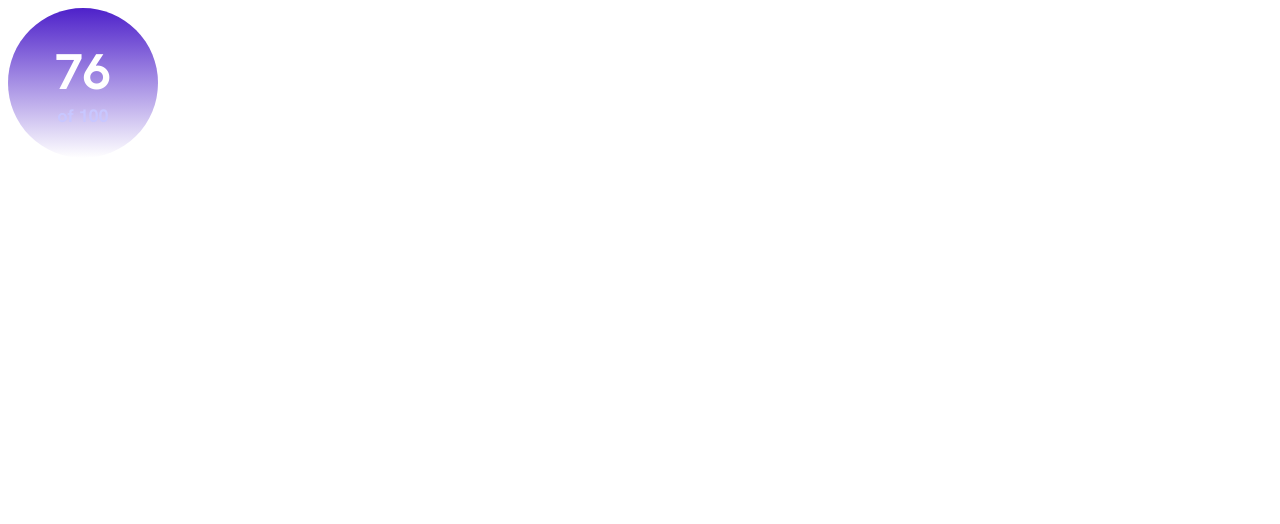
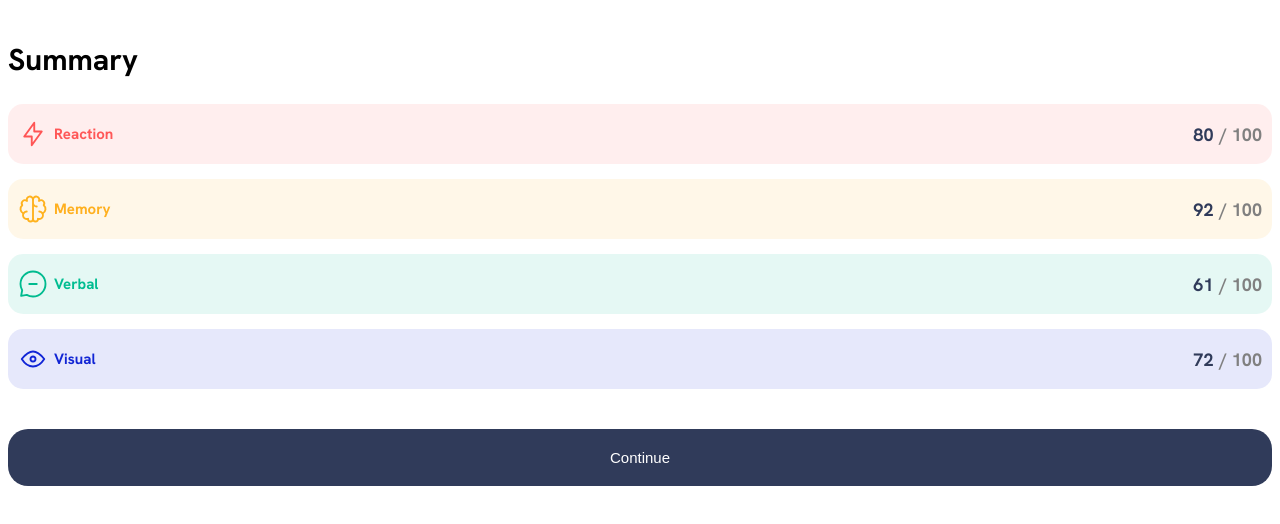
Before and after one commit to RereTooki/results-summary-component, a plain HTML site: page index.html in a window 1280 px wide. Drawn offline with Linux system fonts and the light colour scheme.

Commit message:
Edited my font sizes

```diff
--- a/index.html
+++ b/index.html
@@ -10,9 +10,59 @@
     <link rel="stylesheet" href="css/styles.css">
 </head>
 <body>
-    <div class="circle">
-        <h1 class="white">76</h1>
-        <p>of 100</p>
-    </div>
+    <section class="summary">
+        <h2>Summary</h2>
+        <section class="badges">
+            <div class="badge badge--one">
+                <div class="badge__head bold">
+                    <svg class="icon">
+                        <use xlink:href="images/sprite.svg#icon-reaction"></use>
+                    </svg>
+                    <h3 class="bold">Reaction</h3>
+                </div>
+                <div class="badge__score">
+                    <p class="score--dark bold ">80</p>
+                    <p class="score--normal">/ 100</p>
+                </div>
+            </div>
+            <div class="badge badge--two">
+                <div class="badge__head bold">
+                    <svg class="icon">
+                        <use xlink:href="images/sprite.svg#icon-memory"></use>
+                    </svg>
+                    <h3 class="bold">Memory</h3>
+                </div>
+                <div class="badge__score">
+                    <p class="score--dark bold ">92</p>
+                    <p class="score--normal">/ 100</p>
+                </div>
+            </div>
+            <div class="badge badge--three">
+                <div class="badge__head bold">
+                    <svg class="icon">
+                        <use xlink:href="images/sprite.svg#icon-verbal"></use>
+                    </svg>
+                    <h3 class="bold">Verbal</h3>
+                </div>
+                <div class="badge__score">
+                    <p class="score--dark bold ">61</p>
+                    <p class="score--normal">/ 100</p>
+                </div>
+            </div>
+            <div class="badge badge--four">
+                <div class="badge__head bold">
+                    <svg class="icon">
+                        <use xlink:href="images/sprite.svg#icon-visual"></use>
+                    </svg>
+                    <h3 class="bold">Visual</h3>
+                </div>
+                <div class="badge__score">
+                    <p class="score--dark bold ">72</p>
+                    <p class="score--normal">/ 100</p>
+                </div>
+            </div>
+        </section>
+        <button class="btn">Continue</button>
+    </section>
 </body>
 </html>
```
Also changed, not shown: components/summary.html (+5 -5 lines).
